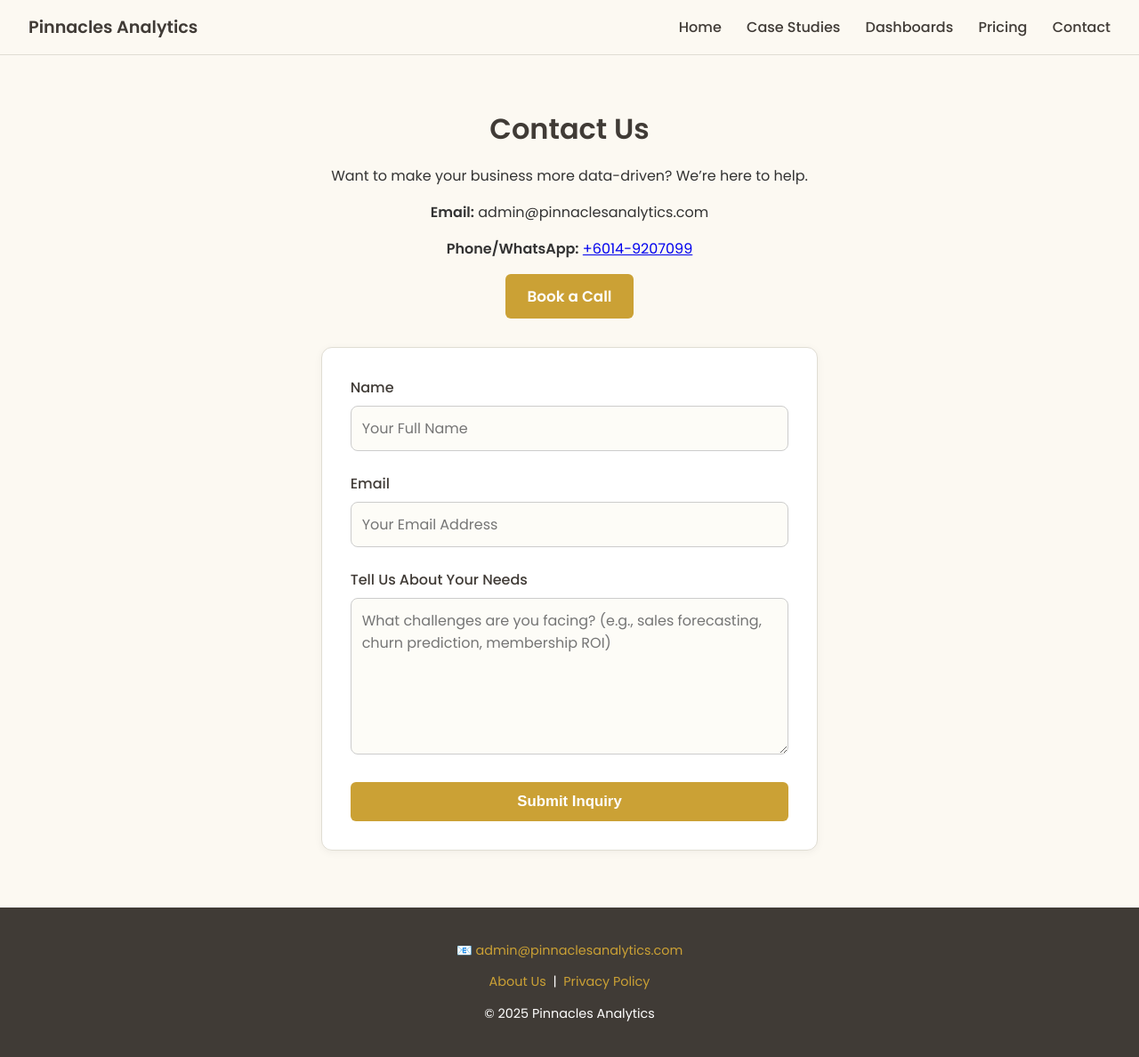
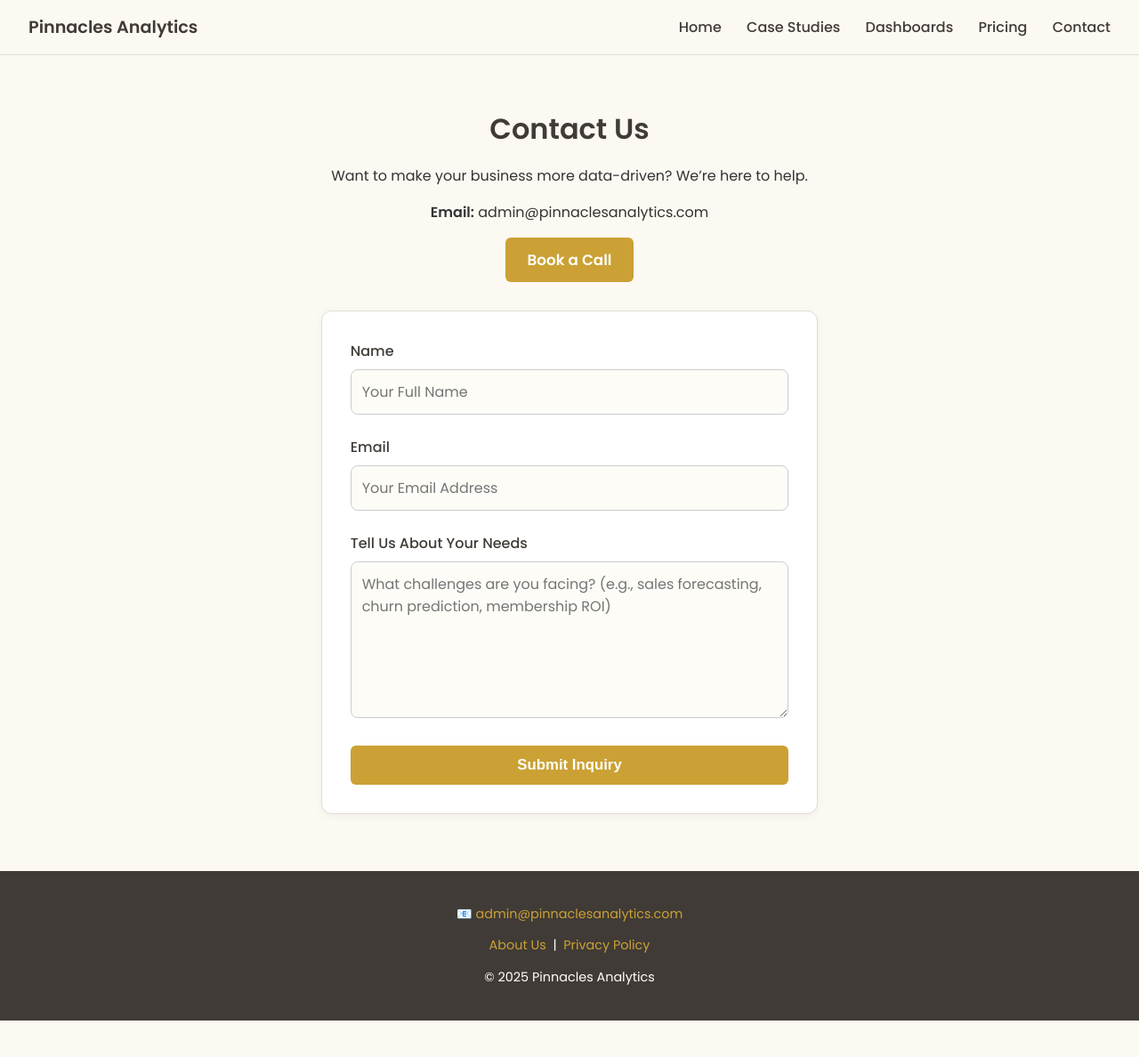
Before and after one commit to lyven81/pinnacles-learning-website, a Jekyll site: the page contact.html, which Jekyll copies as it is, in a window 1280 px wide. Shown: the whole page at 89% size. Built offline with Jekyll 4.4.1, drawn with Linux system fonts in a browser that asks for light colours; after the commit the page ends 1147 px from its top, so only the background shows below that.

Commit message:
Update contact.html

```diff
--- a/contact.html
+++ b/contact.html
@@ -244,7 +244,6 @@
       </p>
 
       <p><strong>Email:</strong> admin@pinnaclesanalytics.com</p>
-      <p><strong>Phone/WhatsApp:</strong> <a href="https://wa.me/60149207099">+6014-9207099</a></p>
       <a href="https://wa.me/60149207099" class="cta-button">Book a Call</a>
 
       <form action="https://formsubmit.co/admin@pinnaclesanalytics.com" method="post" class="contact-form">
```
